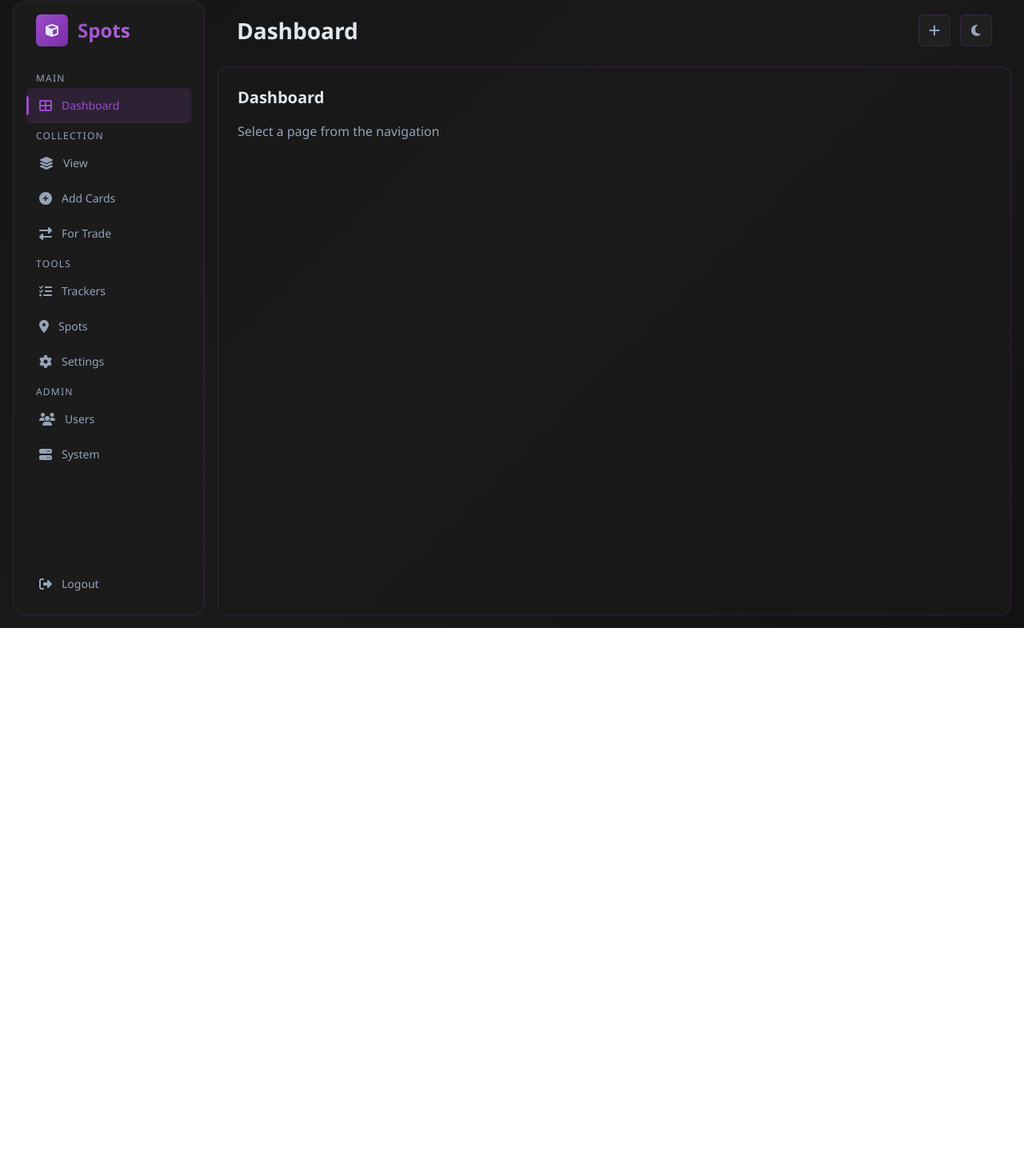
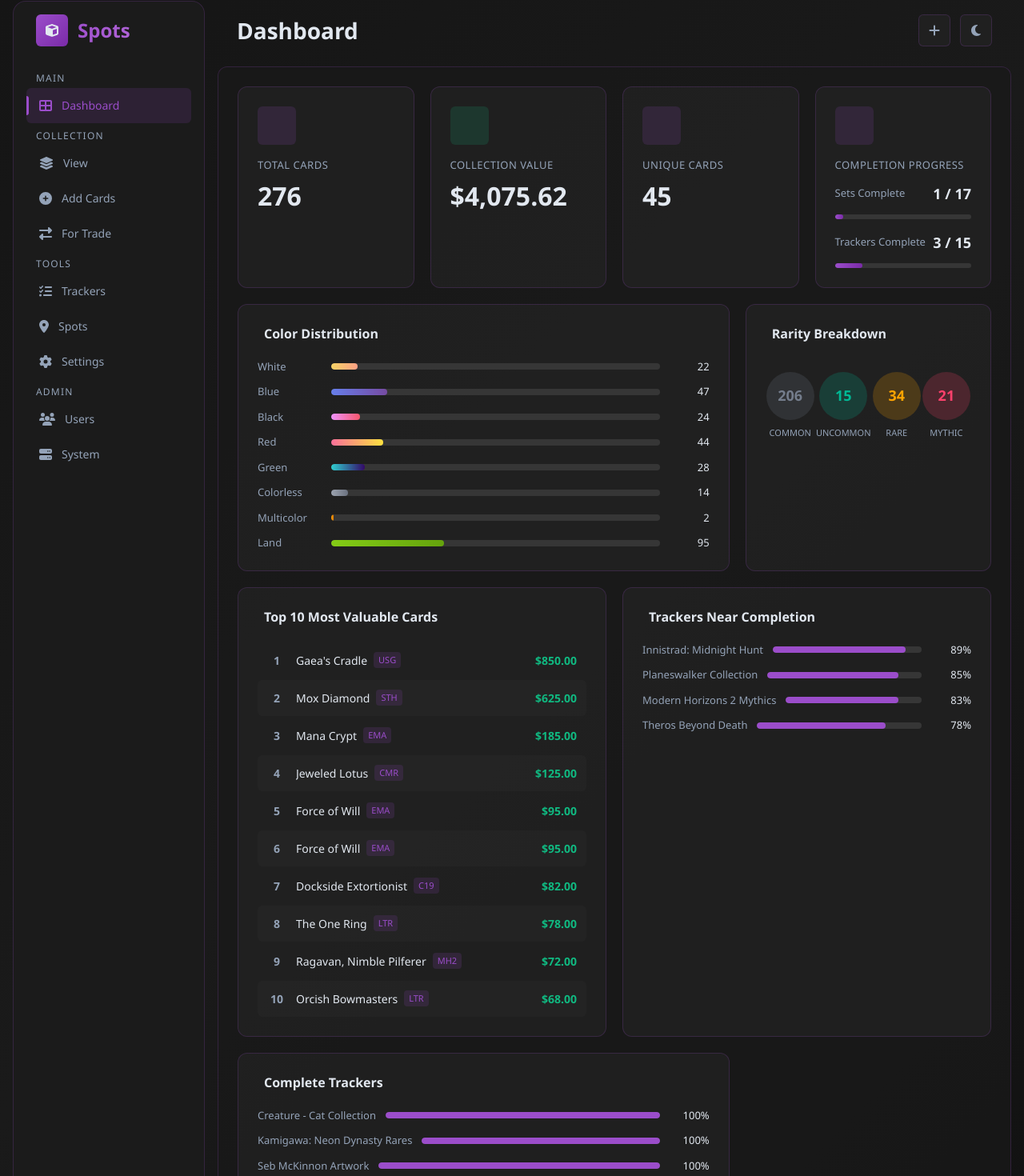
Before and after one commit to GiantAtPlay/spots-reimagined, a Vue app in the folder src/Spots.App/: page / in a window 1280 px wide. Shown: the part 15-1485 px from the top of the page at 80% size. Before the commit the page ends 800 px from the top, so only its background shows below. Built offline with nearby package versions, Linux system fonts and the light colour scheme.

Commit message:
feat(dashboard): implement complete dashboard page with responsive layout

```diff
--- a/src/Spots.App/src/pages/DashboardPage.vue
+++ b/src/Spots.App/src/pages/DashboardPage.vue
@@ -1,9 +1,141 @@
 <template>
-  <div>
-    <h2 class="text-xl font-semibold mb-4">Dashboard</h2>
-    <p class="text-text-secondary">Select a page from the navigation</p>
+  <div class="dashboard-page">
+    <!-- Stat Cards Row -->
+    <div class="stats-grid">
+      <StatCard
+        icon="layer-group"
+        label="Total Cards"
+        :value="formatNumber(stats.totalCards)"
+      />
+      <StatCard
+        icon="dollar-sign"
+        label="Collection Value"
+        :value="formatCurrency(stats.collectionValue)"
+        variant="success"
+      />
+      <StatCard
+        icon="cards-blank"
+        label="Unique Cards"
+        :value="formatNumber(stats.totalUniqueCards)"
+      />
+      <CompletionStatsCard
+        :sets-complete="stats.setsComplete"
+        :total-sets="stats.totalSets"
+        :trackers-complete="stats.trackersComplete"
+        :total-trackers="stats.totalTrackers"
+      />
+    </div>
+
+    <!-- Charts Row 1: Color Distribution & Rarity Breakdown -->
+    <div class="charts-row-1">
+      <ColorDistributionCard :colors="stats.colorDistribution" />
+      <RarityBreakdownCard :rarities="stats.rarityDistribution" />
+    </div>
+
+    <!-- Charts Row 2: Top Valuable Cards & Trackers Near Completion -->
+    <div class="charts-row-2">
+      <TopValuableCardsCard :cards="stats.topValuableCards" />
+      <TrackerProgressCard
+        title="Trackers Near Completion"
+        icon="tasks"
+        :trackers="trackersNearCompletion"
+        :limit="5"
+        empty-message="No trackers in progress"
+        empty-cta-text="Create Tracker"
+        empty-cta-route="/trackers"
+      />
+    </div>
+
+    <!-- Charts Row 3: Complete Trackers -->
+    <div class="charts-row-3">
+      <TrackerProgressCard
+        title="Complete Trackers"
+        icon="check-circle"
+        :trackers="trackersComplete"
+        :limit="5"
+        empty-message="No completed trackers yet"
+        empty-cta-text="View All Trackers"
+        empty-cta-route="/trackers"
+      />
+    </div>
   </div>
 </template>
 
 <script setup lang="ts">
+import { computed } from 'vue';
+import { mockDashboardStats } from '@/data/mockDashboardStats';
+import { mockTrackers } from '@/data/mockTrackers';
+import { formatNumber, formatCurrency } from '@/utils/formatters';
+import StatCard from '@/components/dashboard/StatCard.vue';
+import CompletionStatsCard from '@/components/dashboard/CompletionStatsCard.vue';
+import ColorDistributionCard from '@/components/dashboard/ColorDistributionCard.vue';
+import RarityBreakdownCard from '@/components/dashboard/RarityBreakdownCard.vue';
+import TopValuableCardsCard from '@/components/dashboard/TopValuableCardsCard.vue';
+import TrackerProgressCard from '@/components/dashboard/TrackerProgressCard.vue';
+
+const stats = computed(() => mockDashboardStats);
+
+const trackersNearCompletion = computed(() => {
+  return mockTrackers
+    .filter(t => !t.isComplete && t.percentComplete >= 75)
+    .sort((a, b) => b.percentComplete - a.percentComplete);
+});
+
+const trackersComplete = computed(() => {
+  return mockTrackers
+    .filter(t => t.isComplete)
+    .sort((a, b) => a.name.localeCompare(b.name));
+});
 </script>
+
+<style scoped>
+.dashboard-page {
+  display: flex;
+  flex-direction: column;
+  gap: 20px;
+}
+
+.stats-grid {
+  display: grid;
+  grid-template-columns: repeat(4, 1fr);
+  gap: 20px;
+}
+
+.charts-row-1 {
+  display: grid;
+  grid-template-columns: 2fr 1fr;
+  gap: 20px;
+}
+
+.charts-row-2 {
+  display: grid;
+  grid-template-columns: 1fr 1fr;
+  gap: 20px;
+}
+
+.charts-row-3 {
+  display: grid;
+  grid-template-columns: 2fr 1fr;
+  gap: 20px;
+}
+
+/* Tablet Responsive */
+@media (max-width: 1200px) {
+  .stats-grid {
+    grid-template-columns: repeat(2, 1fr);
+  }
+
+  .charts-row-1,
+  .charts-row-2,
+  .charts-row-3 {
+    grid-template-columns: 1fr;
+  }
+}
+
+/* Mobile Responsive */
+@media (max-width: 768px) {
+  .stats-grid {
+    grid-template-columns: 1fr;
+  }
+}
+</style>
```
